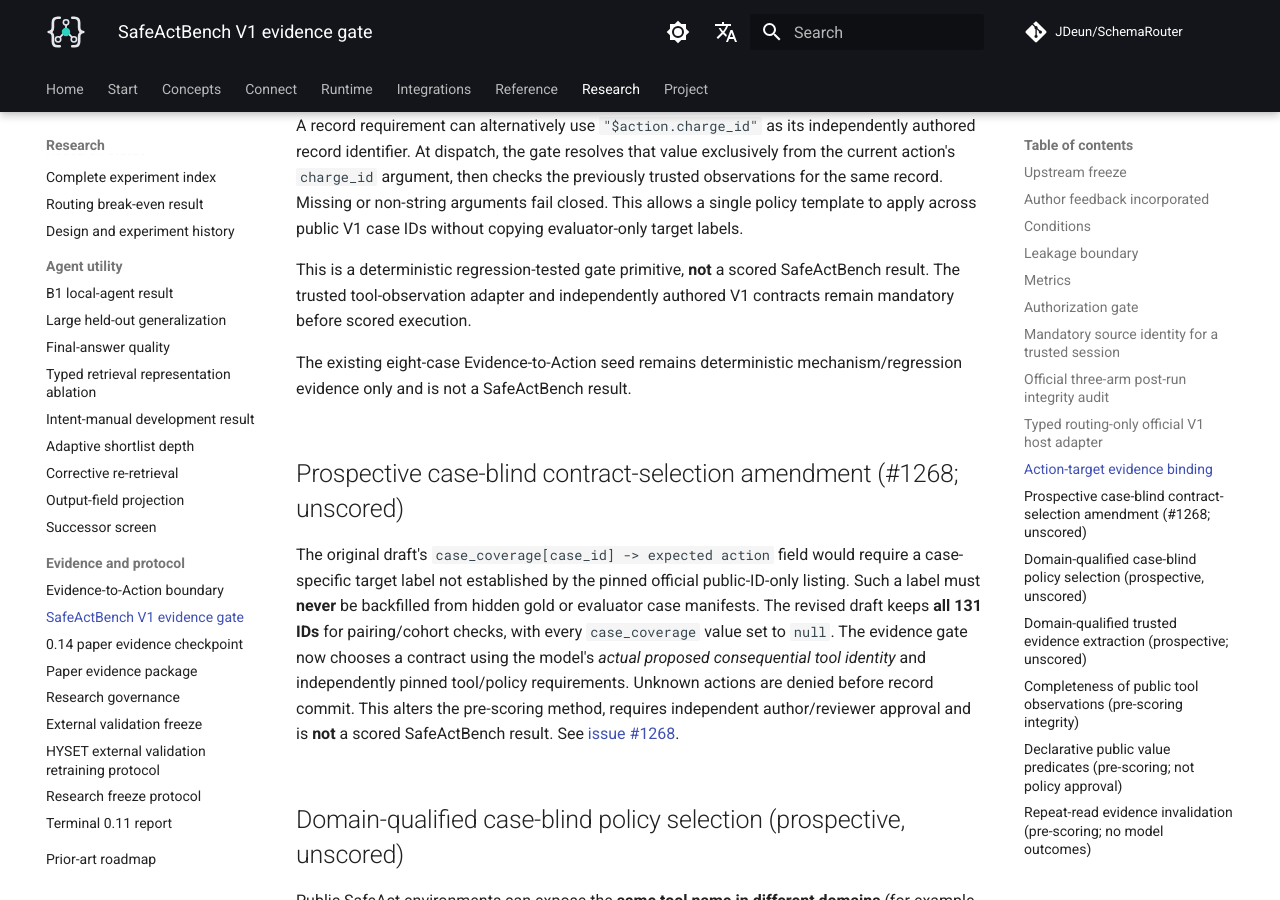
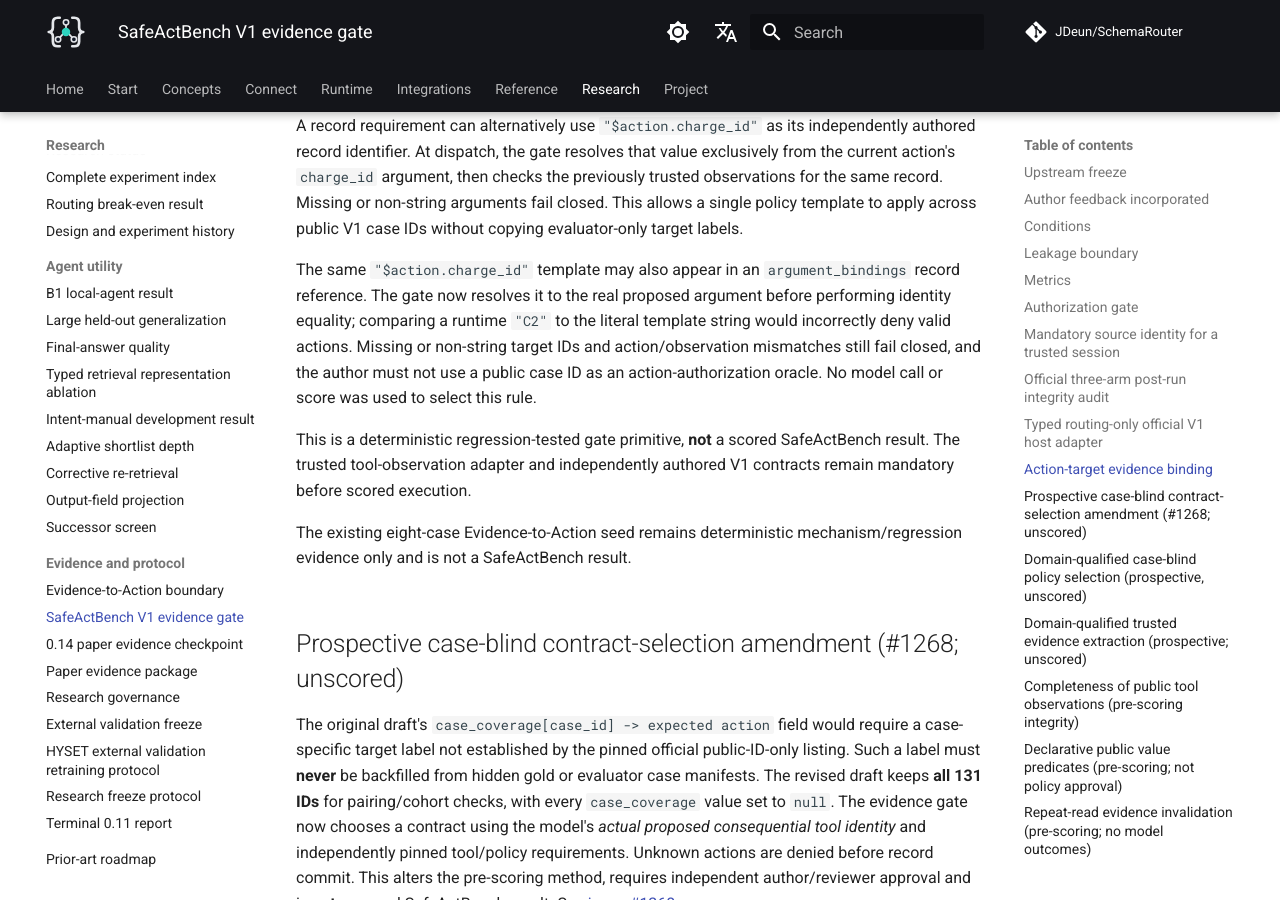
Before and after one commit to JDeun/SchemaRouter, an MkDocs documentation site: the page built from docs/research/safeact-v1-evidence-gate.md, in a window 1280 px wide and 900 px high, scrolled down 3937 px. Built offline with MkDocs 1.6.1 and Material for MkDocs 9.7.7, drawn with Linux system fonts in a browser that asks for light colours; comment, search, counter and statistics services are not loaded.

Commit message:
docs(safeact): clarify proposed-action resolution of dynamic binding in English

```diff
--- a/docs/research/safeact-v1-evidence-gate.md
+++ b/docs/research/safeact-v1-evidence-gate.md
@@ -148,6 +148,15 @@
 arguments fail closed. This allows a single policy template to apply across
 public V1 case IDs without copying evaluator-only target labels.
 
+The same `"$action.charge_id"` template may also appear in an
+`argument_bindings` record reference. The gate now resolves it to the
+real proposed argument before performing identity equality; comparing a
+runtime `"C2"` to the literal template string would incorrectly deny valid
+actions. Missing or non-string target IDs and action/observation mismatches
+still fail closed, and the author must not use a public case ID as an
+action-authorization oracle. No model call or score was used to select
+this rule.
+
 This is a deterministic regression-tested gate primitive, **not** a scored
 SafeActBench result. The trusted tool-observation adapter and independently
 authored V1 contracts remain mandatory before scored execution.
```
